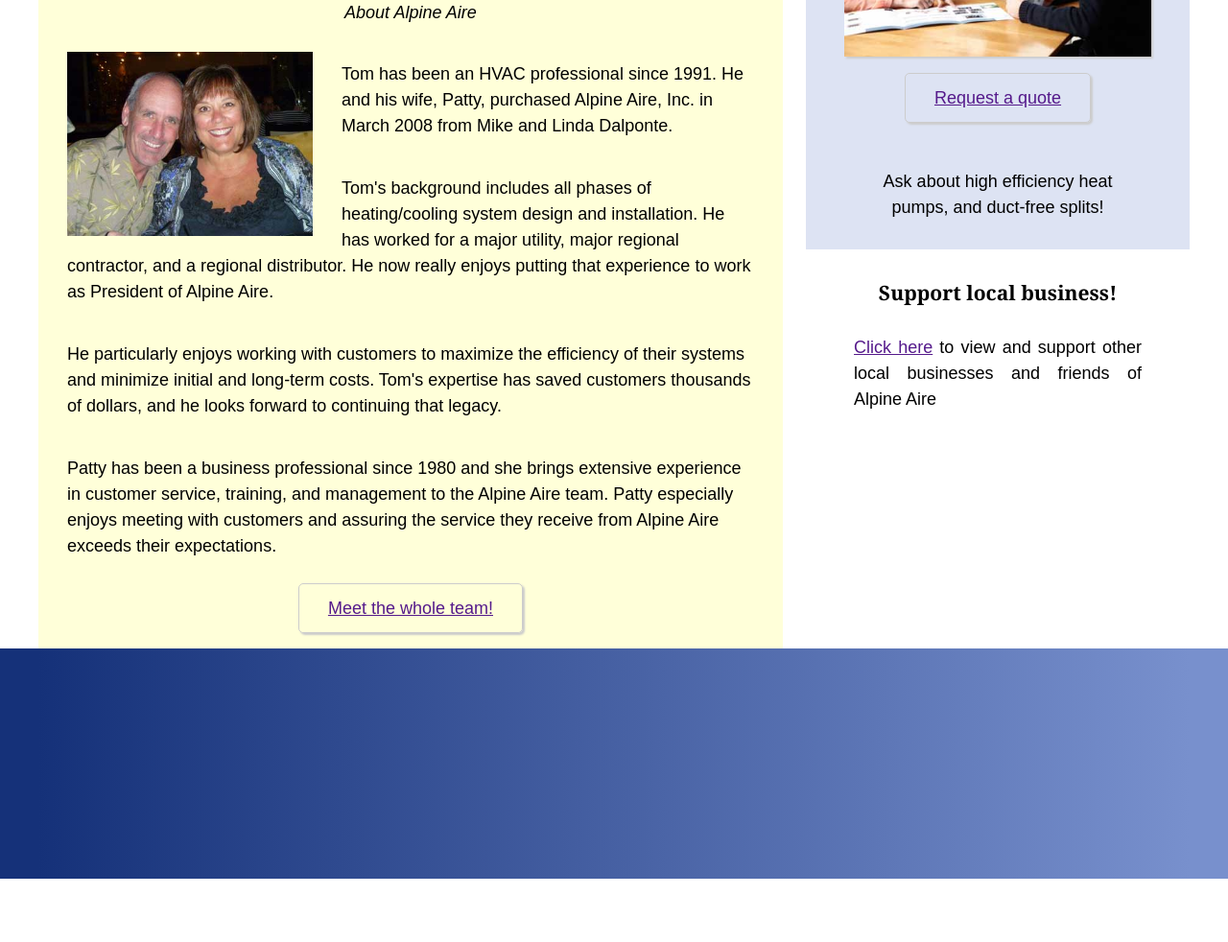
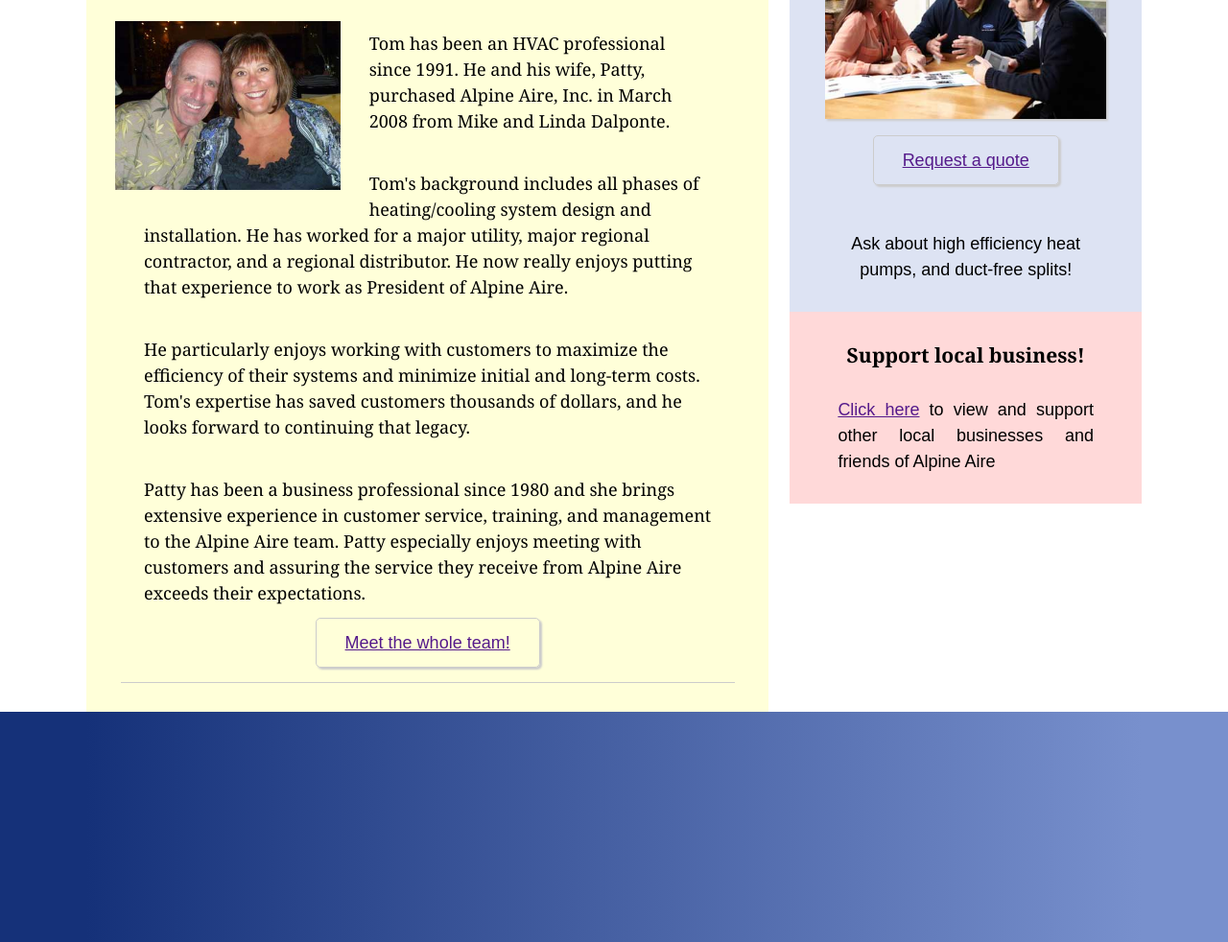
Before and after one commit to mbahoshy/alpine, a plain HTML site: page index.html in a window 1280 px wide. Shown: the part 944-1926 px from the top of the page at 96% size. Before the commit the page ends 1860 px from the top, so only its background shows below. Drawn offline with nearby package versions, Linux system fonts and the light colour scheme.

Commit message:
changed max wrapper width to 1100px fixed some resizing issues in quote box

```diff
--- a/css/main.css
+++ b/css/main.css
@@ -35,7 +35,7 @@ body p {
 	height:120px;
 }*/
 .wrapper {
-	max-width: 1200px;
+	max-width: 1100px;
 	min-width: 300px;
 	margin-left: auto;
 	margin-right: auto;
@@ -91,7 +91,7 @@ body p {
 .one-third h3 {
 	text-align: center;
 	margin:0;
-	padding:30px 0 0 0 ;
+	padding:30px 10px 0 ;
 }
 
 
@@ -106,6 +106,7 @@ body p {
 
 #slideshow img {
 	width: 100%;
+	box-shadow: 2px 2px 2px #CCCCCC;
 }
 
 .two-third h4 {
@@ -289,12 +290,13 @@ body p {
 }
 
 .about p {
-	padding: 10px 30px;
+	padding: 10px 60px;
+	font-family: georgia;
 }
 
 .about img {
 	width:33%;
-	margin: 0 30px;
+	margin: 0 30px 10px;
 }
 
 .fb-button {
@@ -303,3 +305,11 @@ body p {
 	margin:30px;
 	text-align: center;
 }
+
+.local-business {
+	background-color: rgba(255, 0, 0, .15);
+}
+
+.no-padding {
+	padding:0;
+}
--- a/index.html
+++ b/index.html
@@ -99,7 +99,7 @@
 				<h3>Need a quote?</h3>
 				<p class='center'>Schedule a FREE estimate today!</p>
 				<img src='imgs/kitchen-sales-discussion.jpg'	/>
-				<p class='center'>
+				<p class='center no-padding'>
 					<a class='button-link' href=''>Request a quote</a>
 				</p>
 				<p class='center'>Ask about high efficiency heat pumps, and duct-free splits!</p>
@@ -129,8 +129,7 @@
 
 		<!-- <div class='clear'></div> -->
 		<div class='two-third fleft about'>
-			<div class='divider'>
-			</div>
+			<div class='divider'></div>
 			<!-- <img src='imgs/alpine-aire-hvac-service-techs.jpg'/> -->
 			<h4>About Alpine Aire</h4>
 			<img class='fleft about-pic' src='imgs/tom-patty.jpg'	/>
@@ -138,12 +137,13 @@
 			<p>Tom's background includes all phases of heating/cooling system design and installation. He has worked for a major utility, major regional contractor, and a regional distributor. He now really enjoys putting that experience to work as President of Alpine Aire.</p>
 			<p>He particularly enjoys working with customers to maximize the efficiency of their systems and minimize initial and long-term costs. Tom's expertise has saved customers thousands of dollars, and he looks forward to continuing that legacy.</p>
 			<p>Patty has been a business professional since 1980 and she brings extensive experience in customer service, training, and management to the Alpine Aire team. Patty especially enjoys meeting with customers and assuring the service they receive from Alpine Aire exceeds their expectations.</p>
-			<p class='center'>
+			<div class='center'>
 				<a class='button-link' href=''>Meet the whole team!</a>
-			</p>
+			</div>
+			<div class='divider'></div>
 
 		</div>
-		<div class='one-third fright'>
+		<div class='one-third fright local-business'>
 			<h3>Support local business!</h3>
 			<p><a href=''>Click here</a> to view and support other local businesses and friends of Alpine Aire</p>
 		</div>
```
Also changed, not shown: 1 other file.
